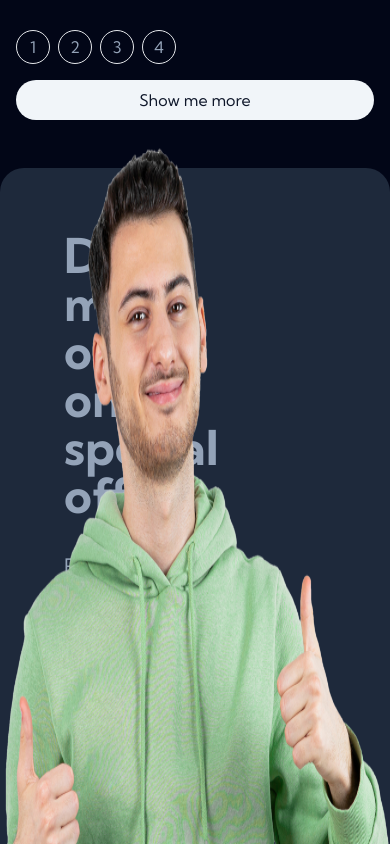
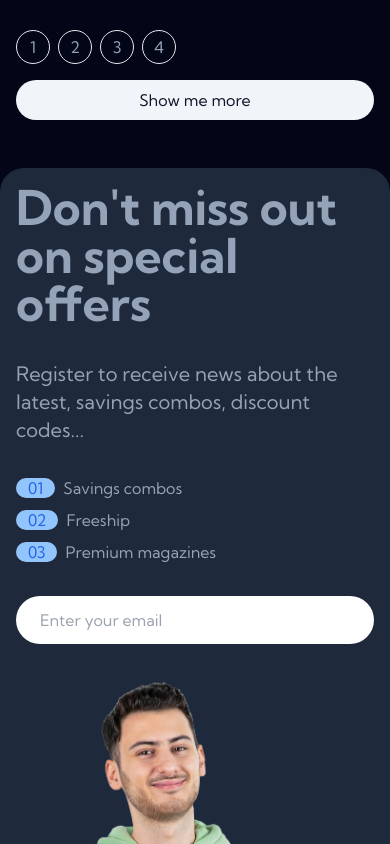
Before and after one commit to desi-10/rebel-store, a React (Vite) app: page /blog in a window 390 px wide. Shown: the part 7160-8004 px from the top of the page. Built offline with nearby package versions, Linux system fonts and the light colour scheme.

Commit message:
Update Promo.tsx

```diff
--- a/src/components/blog/Promo.tsx
+++ b/src/components/blog/Promo.tsx
@@ -1,6 +1,6 @@
 const Promo = () => {
   return (
-    <section className="relative grid grid-cols-2 mt-8 bg-slate-800 p-16 rounded-3xl">
+    <section className="relative grid lg:grid-cols-2 mt-8 bg-slate-800 p-4 md:p-16 rounded-3xl">
         <div className="space-y-8">
             <h1 className="text-5xl font-bold">Don't miss out on special offers</h1>
             <p className="text-xl">Register to receive news about the latest, savings combos, discount codes...</p>
@@ -20,8 +20,8 @@ const Promo = () => {
             </ul>
             <input type="email" placeholder="Enter your email" className="dark:bg-slate-900 px-6 py-3 rounded-full w-full" />
         </div>
-        <div className="absolute bottom-0 right-0 h-full scale-105 mb-[12px]">
-            <img src="/assets/assets/blog/4.png" alt="" className="h-full" />
+        <div className="lg:absolute lg:bottom-0 lg:right-0 lg:h-full lg:scale-105 lg:mb-[12px] mt-8">
+            <img src="/assets/assets/blog/4.png" alt="" className="lg:h-full" />
         </div>
     </section>
   )
```
